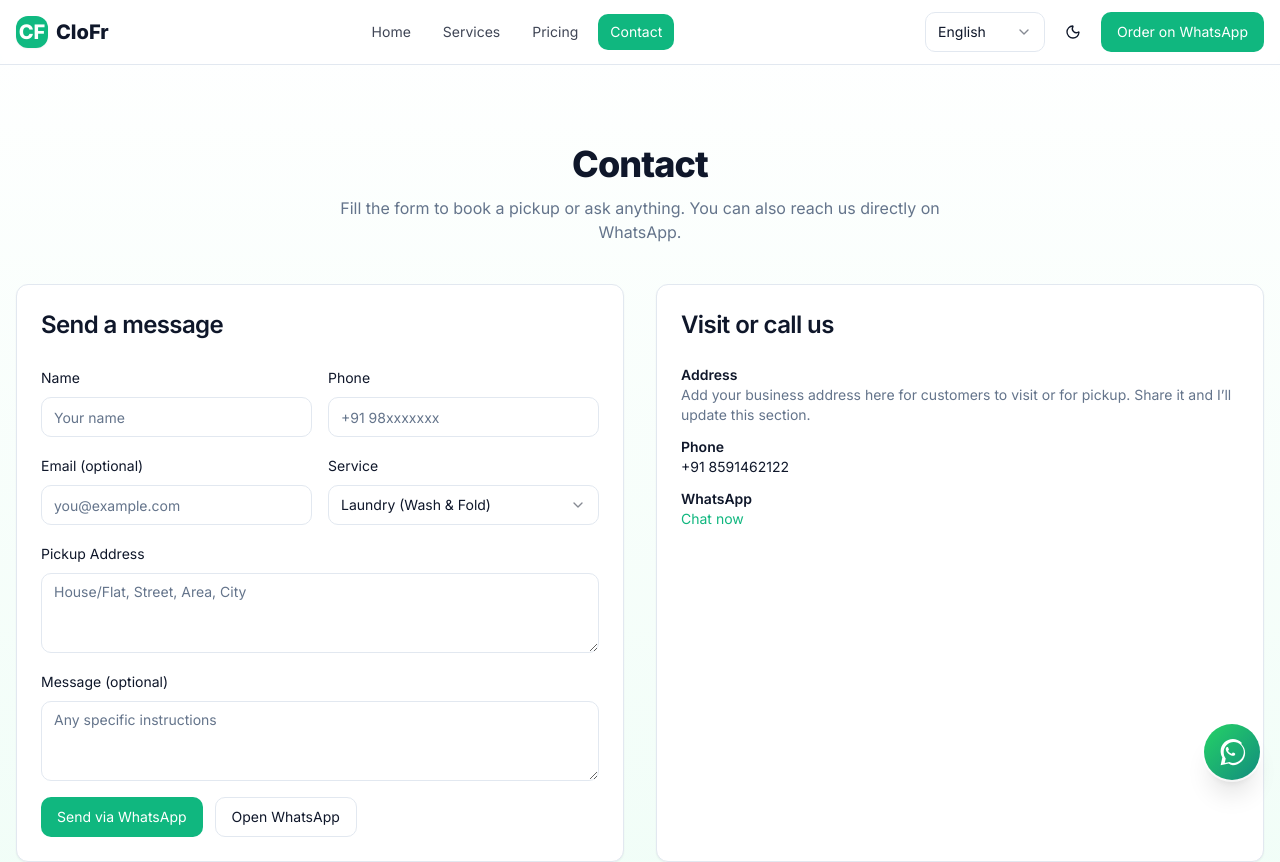
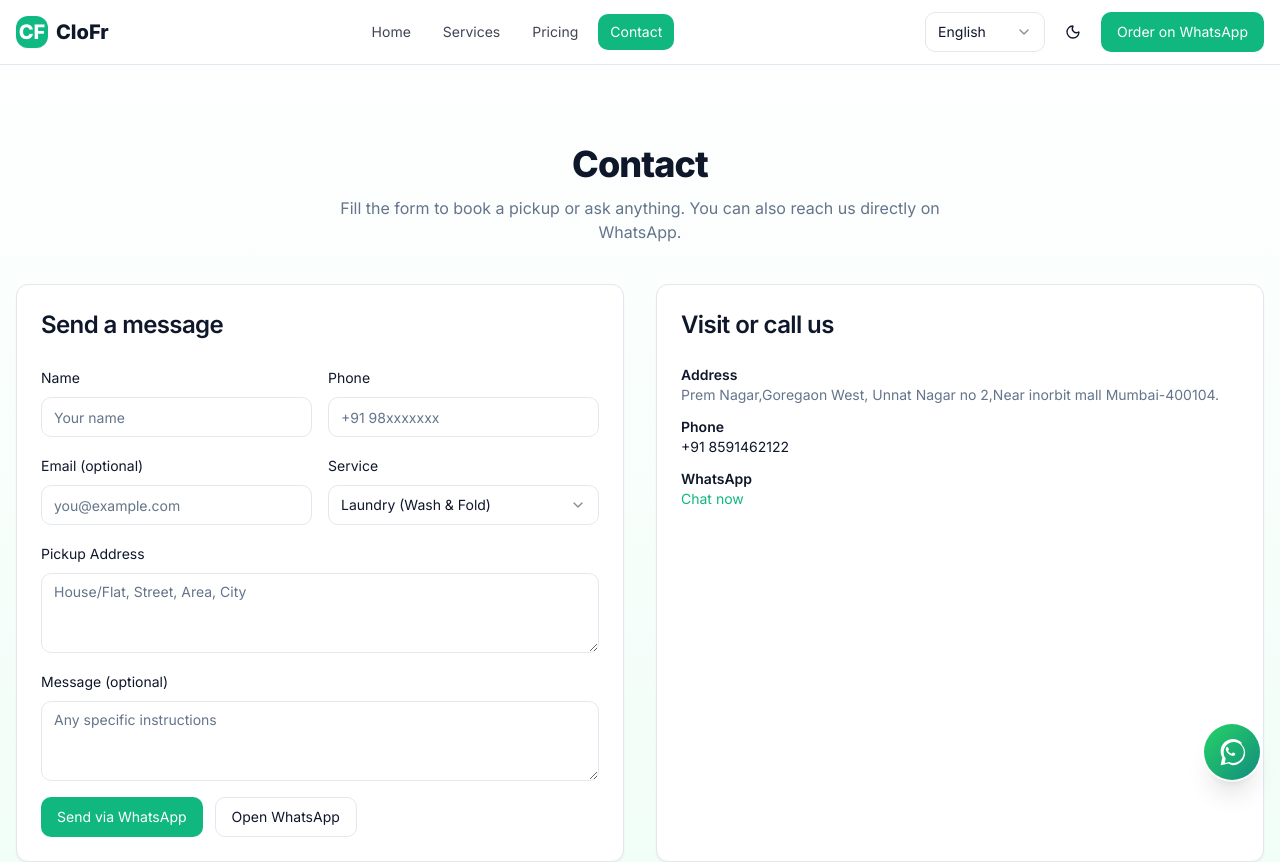
Before and after one commit to suju12312/CloFr, a React (Vite) app: page /contact in a window 1280 px wide. Shown: the top 862 px of the page. Built offline with nearby package versions, Linux system fonts and the light colour scheme.

Commit message:
done modified centre ghome hoe work

```diff
--- a/client/pages/Contact.tsx
+++ b/client/pages/Contact.tsx
@@ -177,7 +177,7 @@ export default function Contact() {
               <div className="space-y-3 text-sm">
                 <div>
                   <div className="font-semibold">Address</div>
-                  <p className="text-muted-foreground">Add your business address here for customers to visit or for pickup. Share it and I’ll update this section.</p>
+                  <p className="text-muted-foreground">Prem Nagar,Goregaon West, Unnat Nagar no 2,Near inorbit mall Mumbai-400104.</p>
                 </div>
                 <div>
                   <div className="font-semibold">Phone</div>
```
